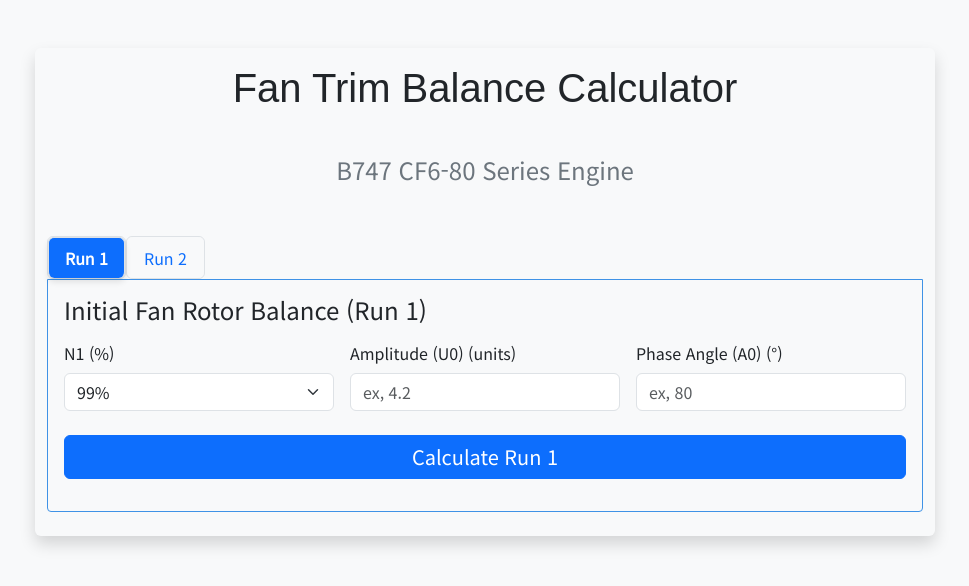
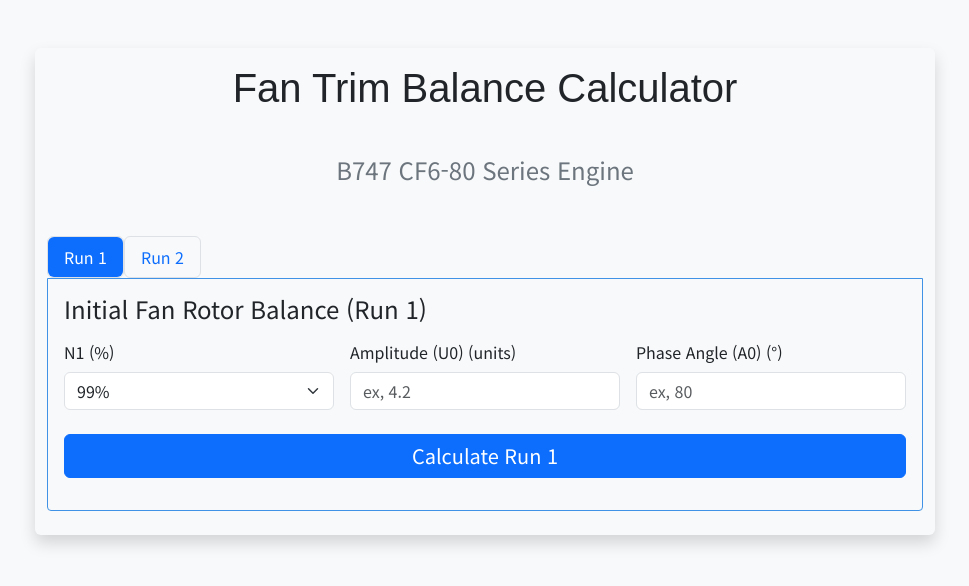
Before and after one commit to qndydfl/-balance, a plain HTML site: page index.html in a window 1280 px wide. Shown: the whole page, without its empty margins (155-1124 px from the left). Drawn offline with nearby package versions, Linux system fonts and the light colour scheme; a web font is replaced by a local one.

Commit message:
css 일부 제거2

```diff
--- a/static/css/index.css
+++ b/static/css/index.css
@@ -26,19 +26,17 @@ pre {
     word-wrap: break-word;
 }
 
-.nav-pills .nav-link {
+/* .nav-pills .nav-link {
     transition: all 0.3s ease;
     border: 1px solid transparent;
     border-bottom: none;
     background-color: #f8f9fa;
-}
+} */
 
-.nav-pills .nav-link.active {
+/* .nav-pills .nav-link.active {
     border-color: #dee2e6 #dee2e6 #fff;
-    /* background-color: #fff; */
     position: relative;
     z-index: 2;
-    /* top: 10px; 위로 살짝 올리기 */
-    box-shadow: 0 4px 6px rgba(0, 0, 0, 0.1); /* 살짝 그림자 효과 */
+    box-shadow: 0 4px 6px rgba(0, 0, 0, 0.1);
     font-weight: bold;
-}
+} */
```
